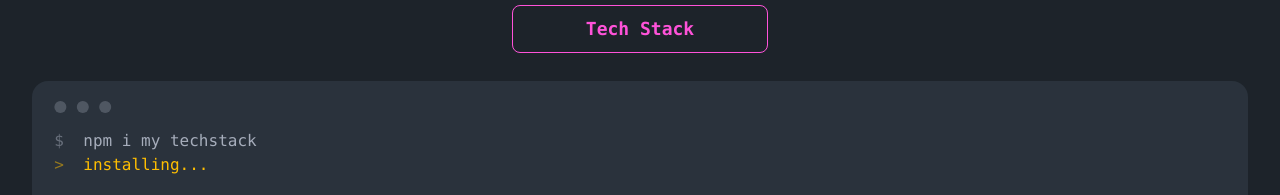
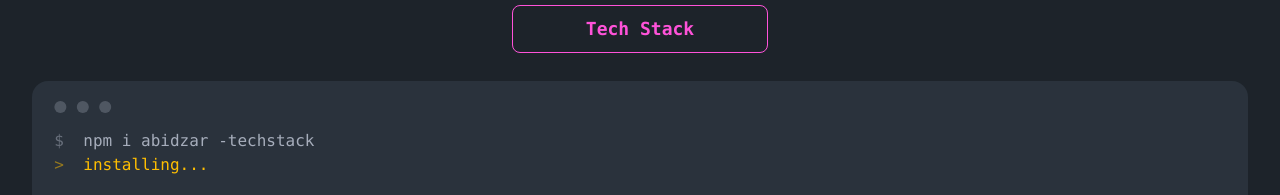
Before and after one commit to Abidzarzlfr/abidzarzlfr-portfolio, a React (Vite) app: page / in a window 1280 px wide. Shown: the part 1280-1475 px from the top of the page. Built offline with nearby package versions, Linux system fonts and the light colour scheme.

Commit message:
feat(page): update text at techstack page

```diff
--- a/src/pages/TechStack.jsx
+++ b/src/pages/TechStack.jsx
@@ -13,7 +13,7 @@ export default function TechStack() {
       </div>
       <div className="mockup-code">
         <pre data-prefix="$">
-          <code>npm i my techstack</code>
+          <code>npm i abidzar -techstack</code>
         </pre>
         <pre data-prefix=">" className="text-warning">
           <code>installing...</code>
```
